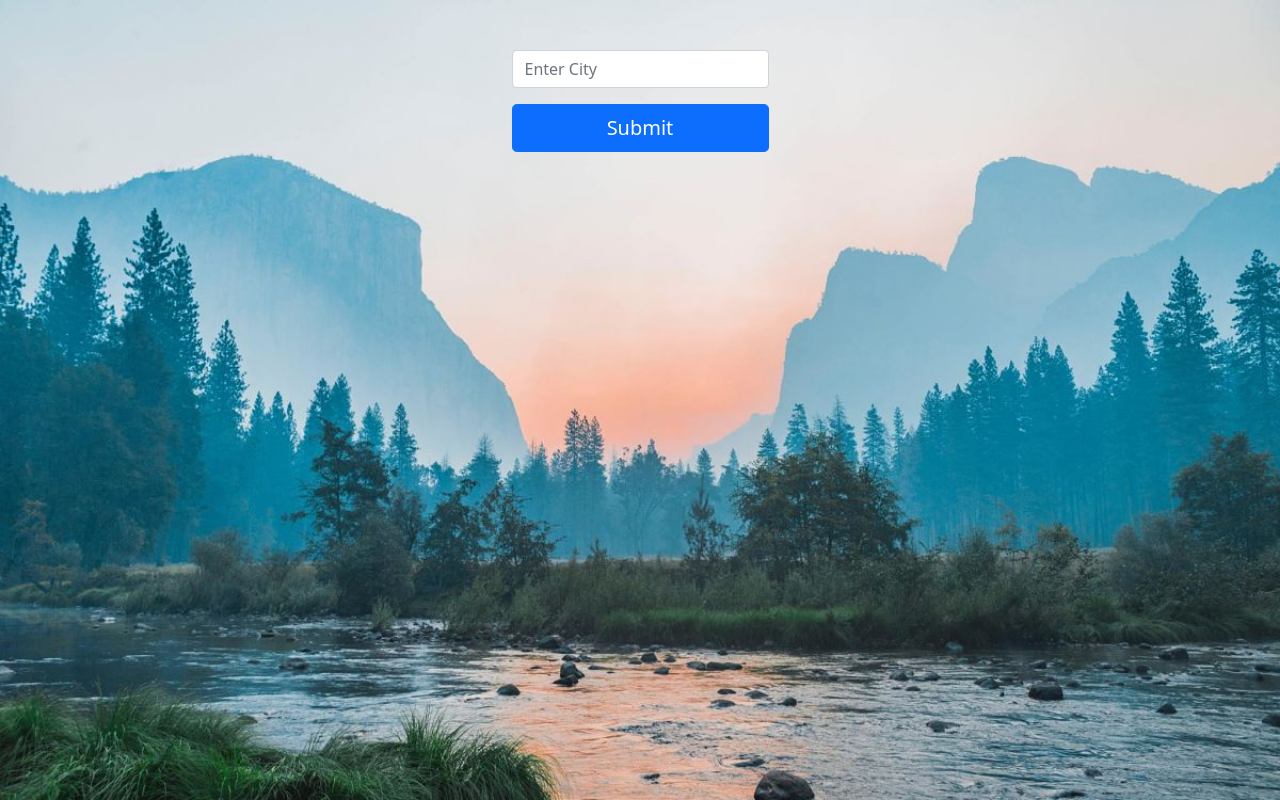
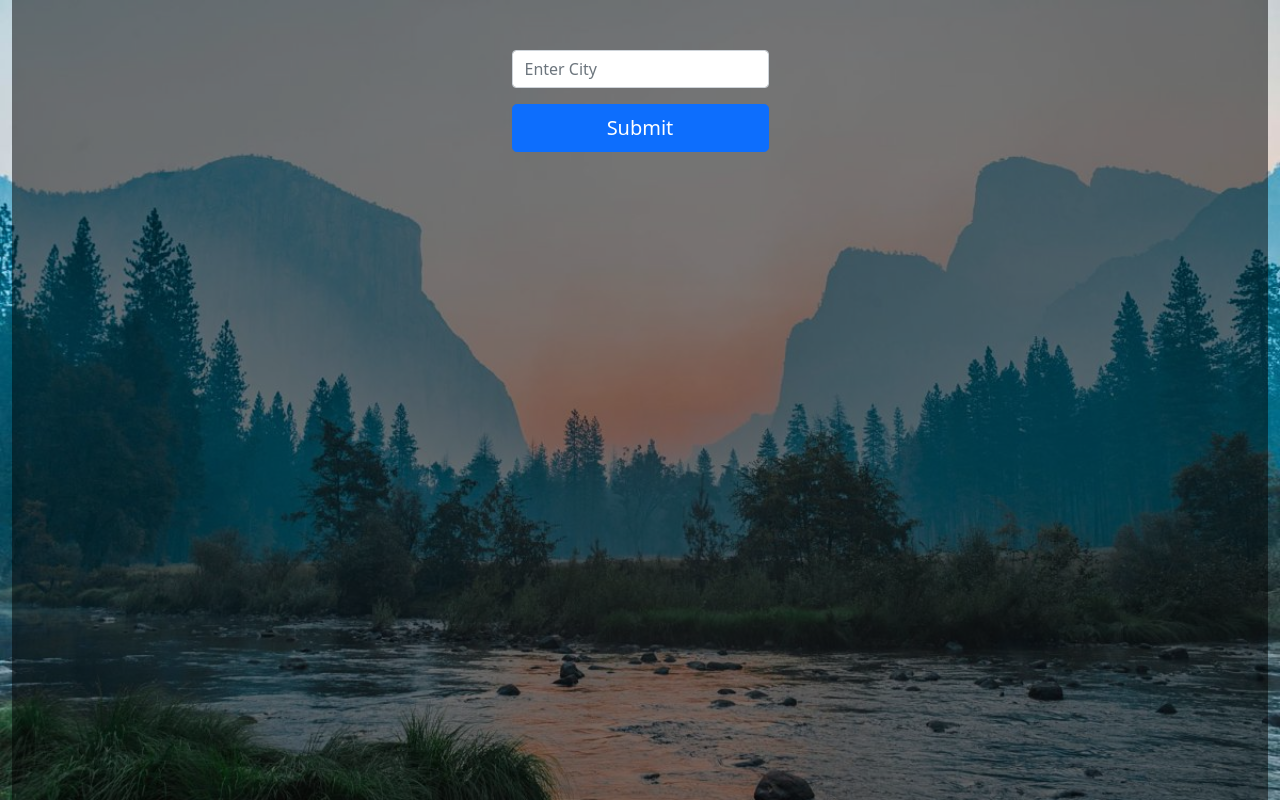
Before and after one commit to lhes23/react-weather-app, a React (Create React App) app: page / in a window 1280 px wide. Built offline with nearby package versions, Linux system fonts and the light colour scheme; the HTML template or start-up script is replaced by a standard one.

Commit message:
added overlay

```diff
--- a/src/App.css
+++ b/src/App.css
@@ -1,5 +1,6 @@
 .container-fluid {
   height: 100vh;
+  padding: auto 0;
 }
 
 .cold {
@@ -11,3 +12,9 @@
   background: url("./assets/warm.jpg");
   background-size: cover;
 }
+
+#overlay {
+  width: 100%;
+  height: 100%;
+  background-color: rgba(0, 0, 0, 0.5);
+}
--- a/src/App.js
+++ b/src/App.js
@@ -27,17 +27,24 @@ function App() {
   }, [cityDetails]);
 
   return (
+    <>
       <Container
         fluid
         className={cityDetails && cityDetails.main.temp >= 25 ? "warm" : "cold"}
       >
+        <div id="overlay">
           <Row>
             <Col>
-          <Input setCity={setCity} onSubmitFormHandler={onSubmitFormHandler} />
+              <Input
+                setCity={setCity}
+                onSubmitFormHandler={onSubmitFormHandler}
+              />
               {cityDetails && <ResultBox cityDetails={cityDetails} />}
             </Col>
           </Row>
+        </div>
       </Container>
+    </>
   );
 }
 
```
Lines whose indentation alone changed are shown as unchanged.
